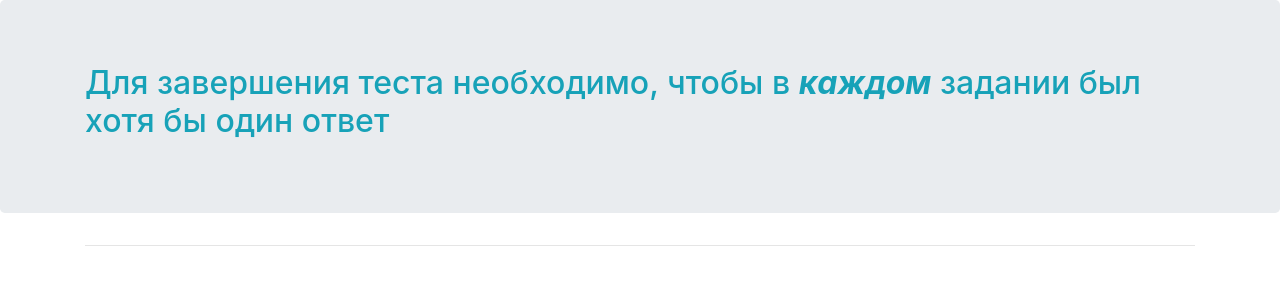
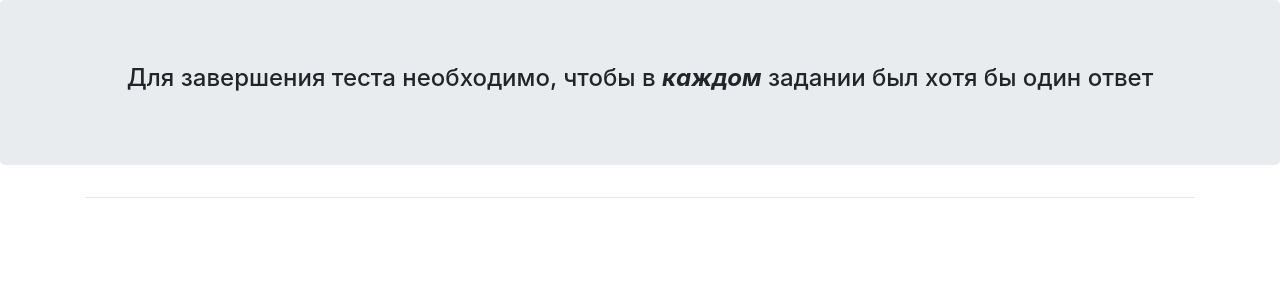
Before and after one commit to ZimAlex/diplom_tickets, a Django app: template tasks/templates/tasks/tasks_cl.html in a window 1280 px wide. Shown: the top 300 px of the page. Run offline with Django 3.2, Linux system fonts and the light colour scheme; the template is opened without the code that fills it, so the values that code supplies are empty; some libraries are stand-ins or nearby versions.

```diff
--- a/tasks/templates/tasks/tasks_cl.html
+++ b/tasks/templates/tasks/tasks_cl.html
@@ -4,7 +4,7 @@
 {%endblock%}
 
 {% block content%}
-<h2 class="text-info">Для завершения теста необходимо, чтобы в <em><b>каждом</b></em> задании был хотя бы один ответ</h2>
+<h4 align="center">Для завершения теста необходимо, чтобы в <em><b>каждом</b></em> задании был хотя бы один ответ</h4>
     {% for task in tasks %}
         <a href="/tasks/{{task.id}}"><h3>Билет №{{task.Quest}}</h3></a>
         <h1></h1>
```
